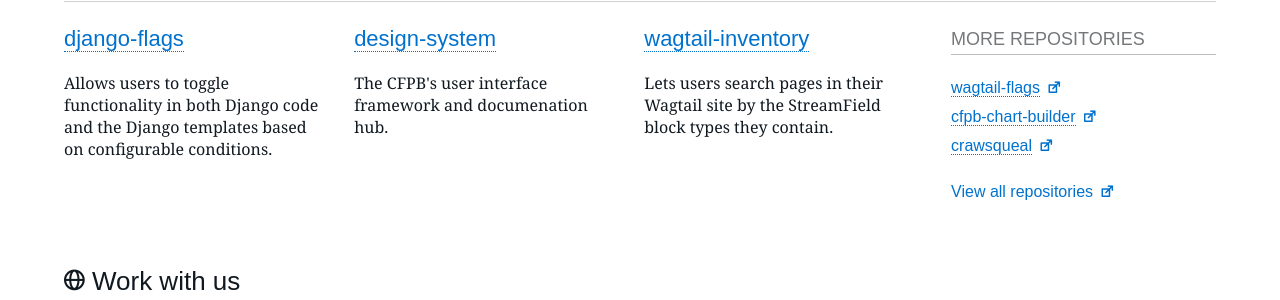
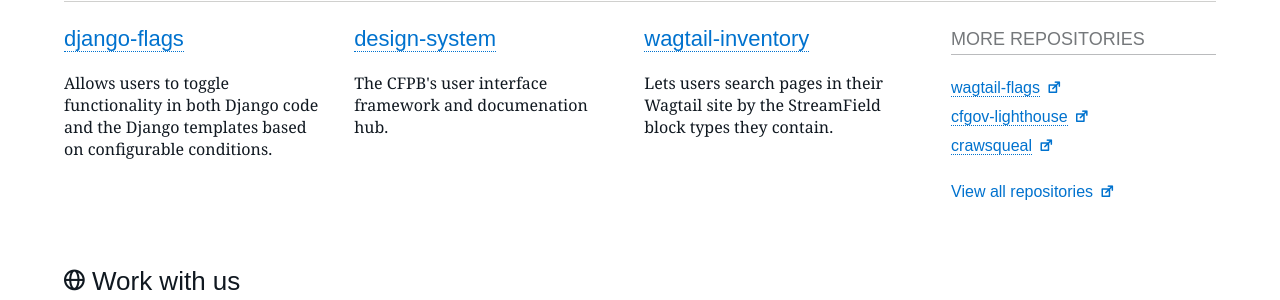
Before and after one commit to cfpb/cfpb.github.io, a Jekyll site: the page built from index.html, in a window 1280 px wide. Shown: the part 880-1180 px from the top of the page. Built offline with Jekyll 4.4.1, drawn with Linux system fonts in a browser that asks for light colours; nearby versions of some CDN libraries; some web fonts are replaced.

Commit message:
swapped cfgov-chart-builder with cfgov-lighthouse

```diff
--- a/index.html
+++ b/index.html
@@ -109,7 +109,7 @@
             </li>
             <li class="sidebar_list_item">
                 <h3 class="sidebar_list_item_head">
-                    <a href="http://github.com/cfpb/cfpb-chart-builder">cfpb-chart-builder</a>
+                    <a href="http://github.com/cfpb/cfpb-lighthouse">cfgov-lighthouse</a>
                     <i class="icon-external-link"></i>
                 </h3>
             </li>
```
